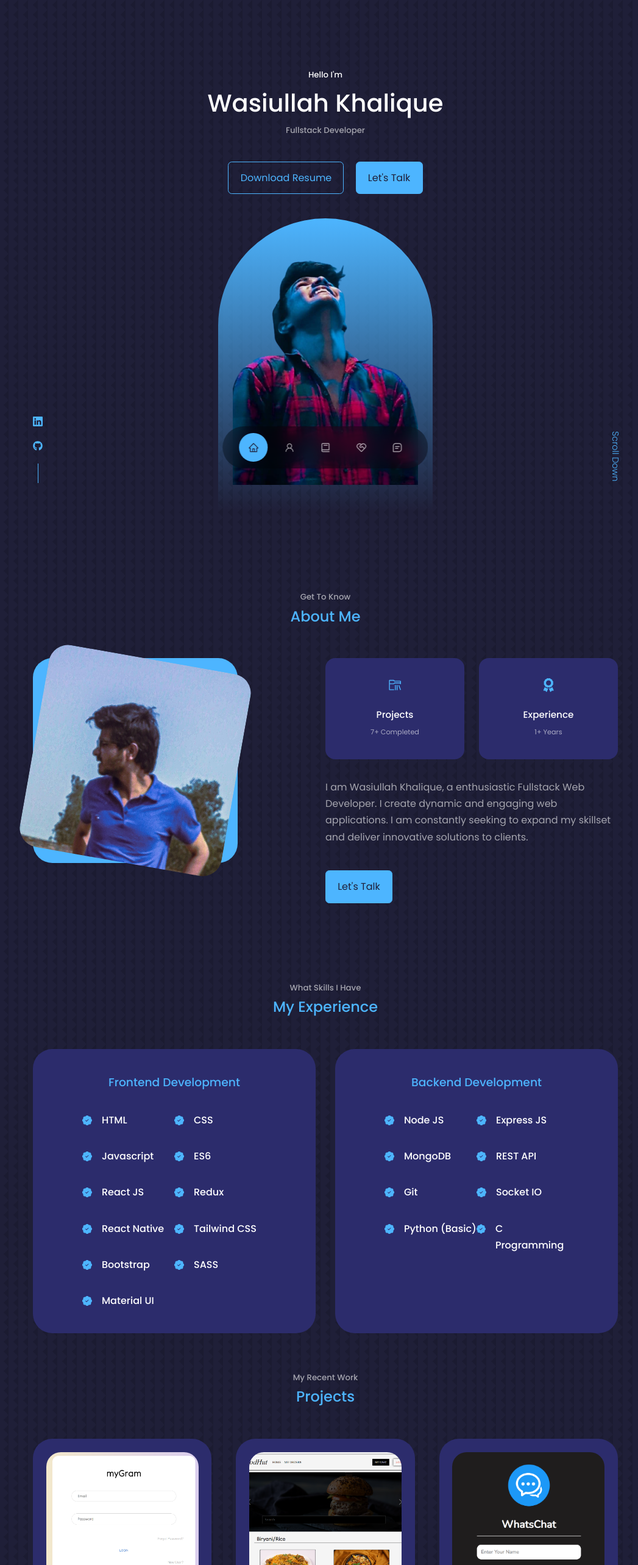
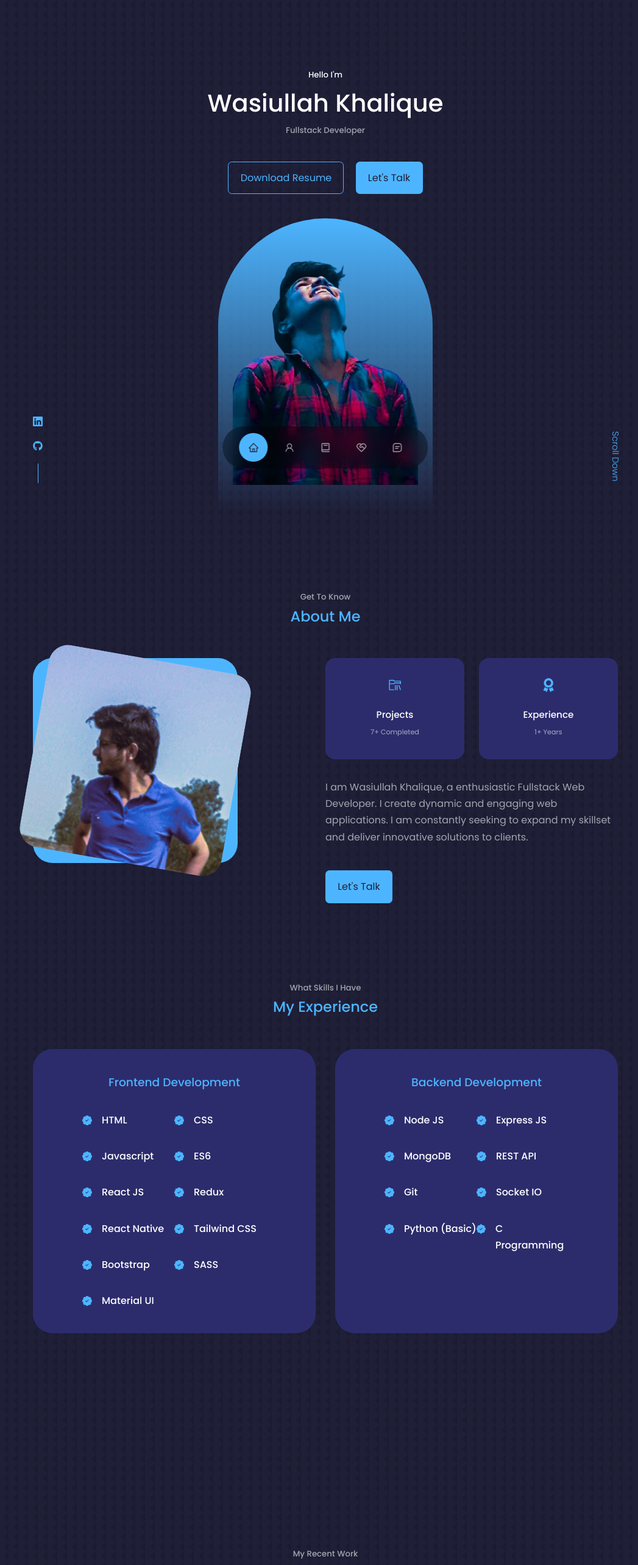
Before and after one commit to Wasi-25/portfolio, a React (Create React App) app: page / in a window 1280 px wide. Shown: the top 2566 px of the page at 61% size, without its empty margins (106-1153 px from the left). Built offline with nearby package versions, Linux system fonts and the light colour scheme.

Commit message:
layout changes 2

```diff
--- a/src/components/experience/experience.css
+++ b/src/components/experience/experience.css
@@ -1,8 +1,11 @@
+#experience{
+    height: 100vh;
+}
 .experience__container{
     display: grid;
     grid-template-columns: 1fr 1fr;
     gap: 2rem;
-    height: 25rem;
+    height: max-content;
 }
 
 .experience__container > div{
```
